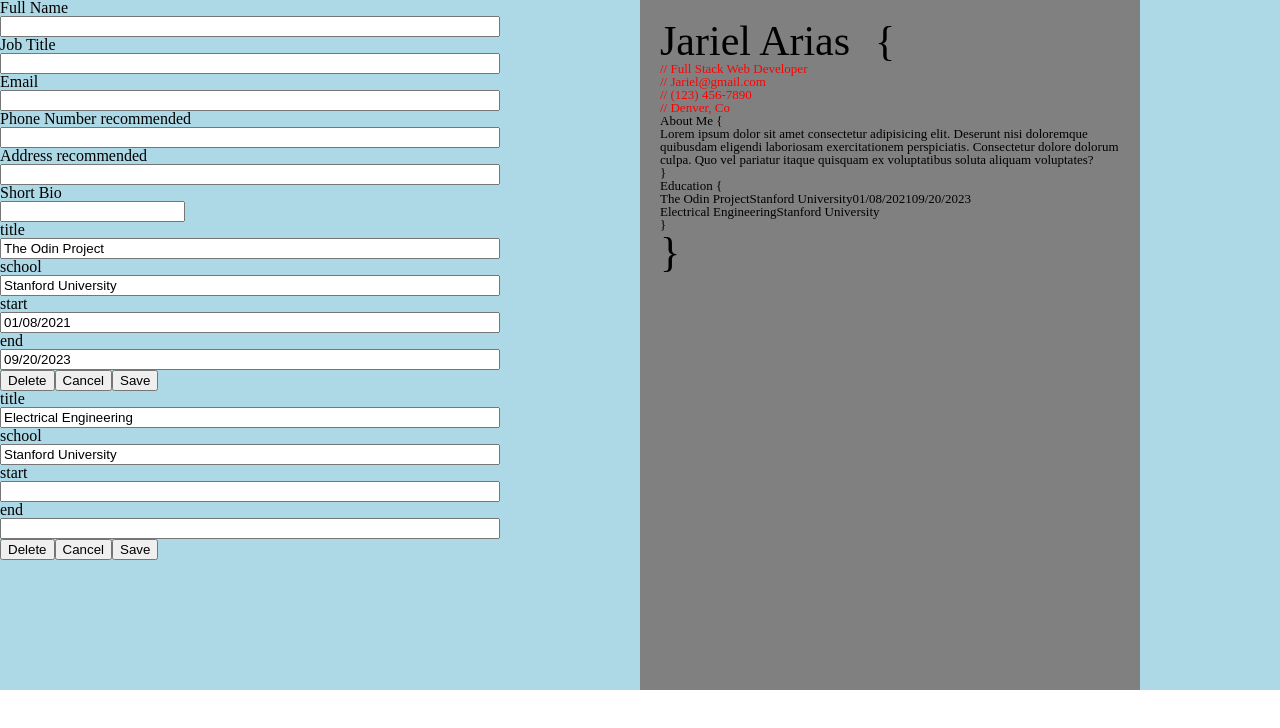
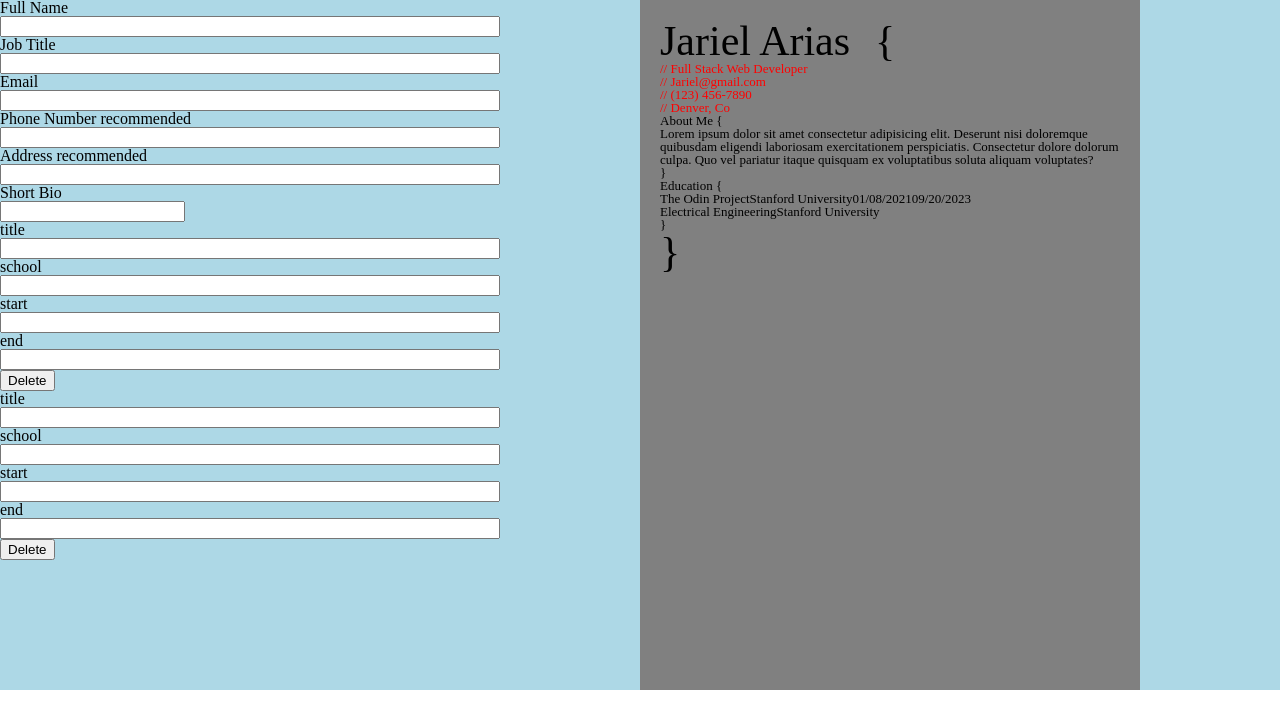
Before and after one commit to 0xJariel/_CVBuilder, a React (Vite) app: page / in a window 1280 px wide. Shown: the top 728 px of the page. Built offline with nearby package versions, Linux system fonts and the light colour scheme.

Commit message:
add education & delete

```diff
--- a/package.json
+++ b/package.json
@@ -12,7 +12,9 @@
   "dependencies": {
     "react": "^18.2.0",
     "react-dom": "^18.2.0",
-    "styled-components": "^6.0.7"
+    "react-uuid": "^2.0.0",
+    "styled-components": "^6.0.7",
+    "uuid": "^9.0.0"
   },
   "devDependencies": {
     "@types/react": "^18.2.15",
--- a/src/App.jsx
+++ b/src/App.jsx
@@ -8,6 +8,7 @@ import AboutMe from "./AboutMe";
 import AboutMeEditor from "./AboutMeEditor";
 import Education from "./Education";
 import EducationEditor from "./EducationEditor";
+import uuid from "react-uuid";
 
 function App() {
   const [heading, setHeading] = useState({
@@ -30,12 +31,14 @@ function App() {
       school: `Stanford University`,
       start: "01/08/2021",
       end: "09/20/2023",
+      key: uuid(),
     },
     {
       title: "Electrical Engineering",
       school: `Stanford University`,
       start: "",
       end: "",
+      key: uuid(),
     },
   ]);
 
--- a/src/EducationEditor.jsx
+++ b/src/EducationEditor.jsx
@@ -1,57 +1,53 @@
 import { styled } from "styled-components";
 import "./index.css";
 
-const EducationEditor = (props) => {
-  const degreeList = props.degreeList;
-  const setDegreeList = props.setDegreeList;
+const EducationEditor = ({ degreeList, setDegreeList }) => {
+  const handleChange = (e) => {
+    console.log(e.target);
+    console.log(e);
+  };
 
-  const handleChange = (e) => {
-    console.log(`I'm secretly changing!`);
+  const newDegree = (e) => {};
+
+  const deleteDegree = (e) => {
+    e.preventDefault();
+    const key = e.currentTarget.parentElement.id;
+    setDegreeList((prev) => {
+      prev.filter((item) => item.key !== key);
+    });
   };
 
   const labelMaker = (listItem) => {
     const labels = [];
 
     for (const propName in listItem) {
-      labels.push(
-        <label htmlFor={propName} key={propName}>
-          {propName}
-          <input
-            type="text"
-            name={propName}
-            onChange={handleChange}
-            value={listItem[propName]}
-          />
-        </label>
-      );
+      if (propName == "key") {
+        // ! instead of return
+        continue;
+      } else {
+        labels.push(
+          <label htmlFor={propName} key={propName} id={propName}>
+            {propName}
+            <input type="text" name={propName} onChange={handleChange} />
+          </label>
+        );
+      }
     }
 
     return labels;
   };
 
-  const btnMaker = (listItem) => {};
-
-  const createForms = (list) => {
-    return list.map((i, index) => {
-      const handleChange = () => {};
-      console.log(list);
+  const formMaker = (list) => {
+    return list.map((i) => {
       return (
-        <form className="EducationEditor" key={index}>
+        <form className="educationForm" key={i.key} id={i.key}>
           {labelMaker(i)}
-
-          <div>
-            <button>Delete</button>
-            <button>Cancel</button>
-            <button>Save</button>
-          </div>
+          <button onClick={deleteDegree}>Delete</button>
         </form>
       );
     });
   };
-  const forms = createForms(degreeList);
-
-  const addDegree = (e) => {};
-  const deleteDegree = (e) => {};
+  const forms = formMaker(degreeList);
 
   return <StyledEducationEditor>{forms}</StyledEducationEditor>;
 };
```
Also changed, not shown: 1 other file (tests, documents, lock files or other folders).
